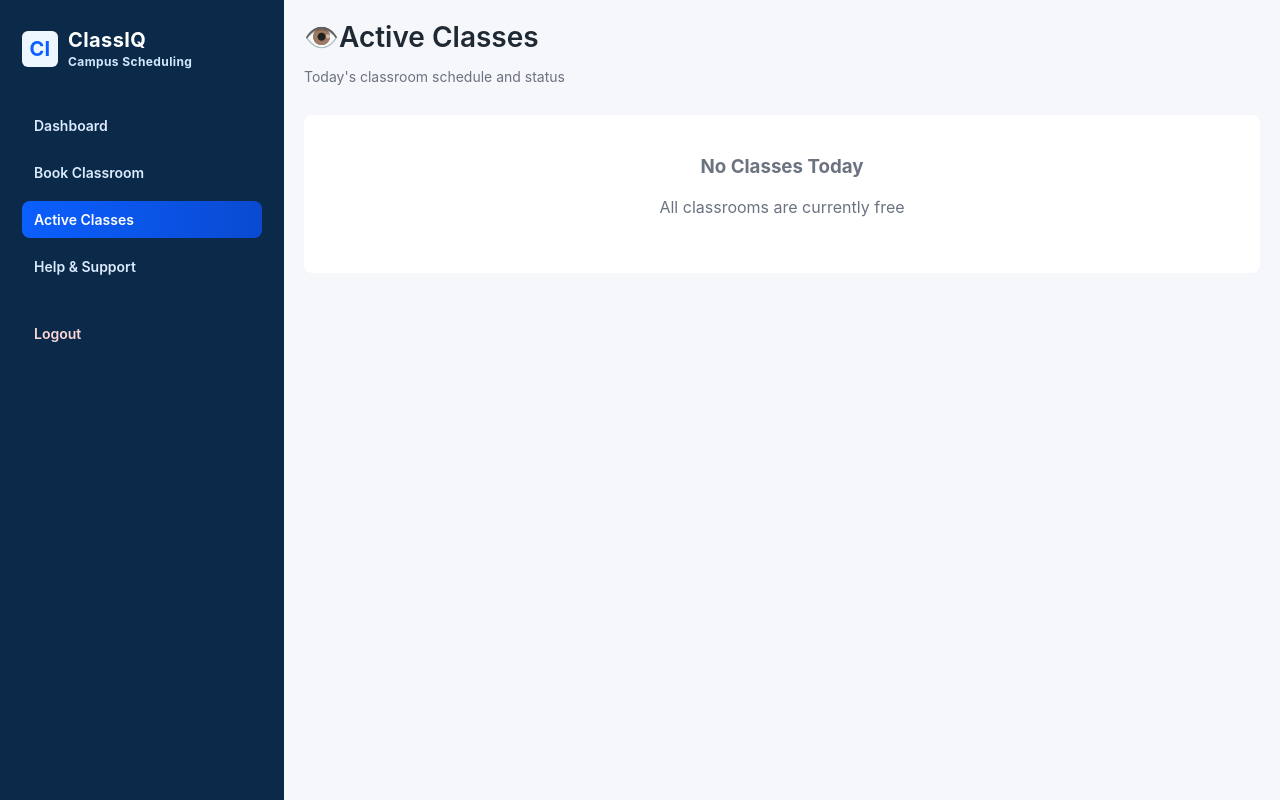
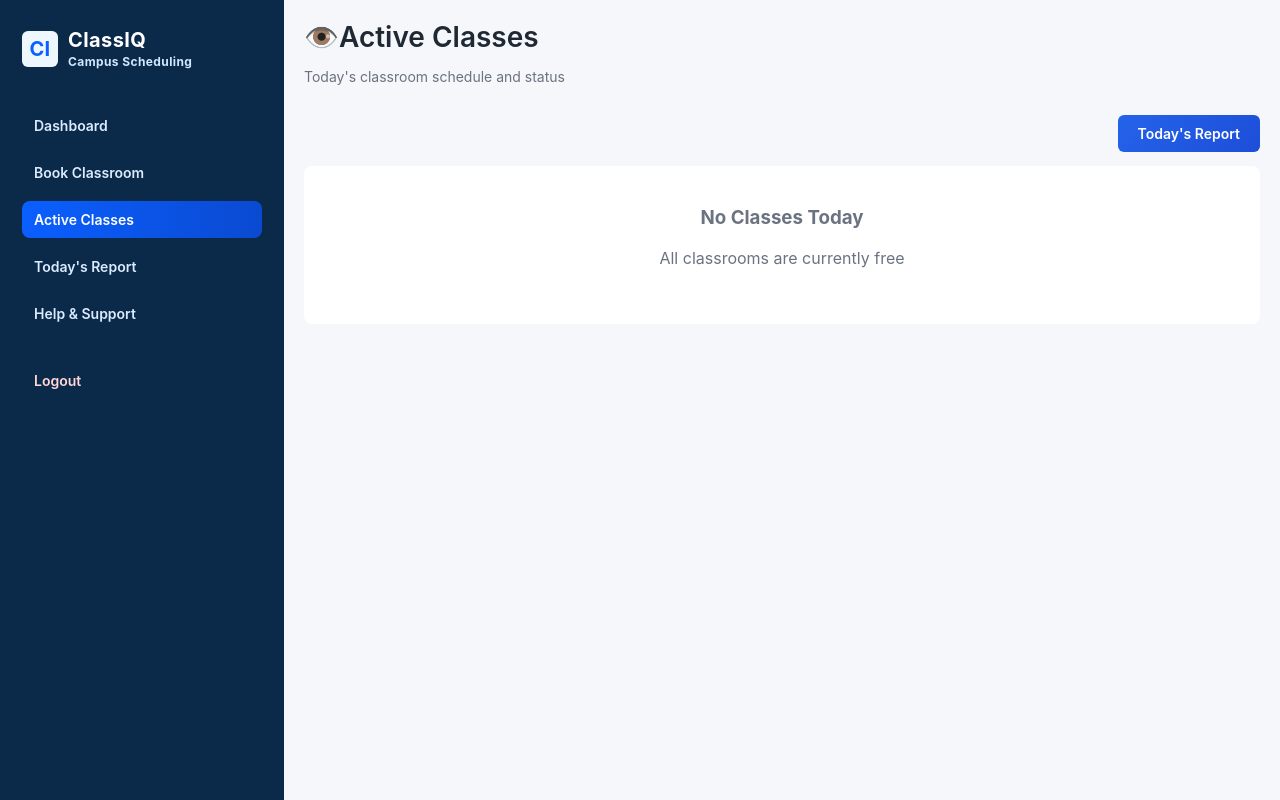
Before and after one commit to Chandini1105/ClassIQ_App, a Django app: page /active-classes/ in a window 1280 px wide. Run offline with Django 5.2, Linux system fonts and the light colour scheme; the visitor is signed in with stand-in values (Sample User, id 1); data that the repository does not hold is empty.

Commit message:
Add Today's Report navigation

```diff
--- a/static/css/style.css
+++ b/static/css/style.css
@@ -202,8 +202,13 @@ h1, h2, h3 {
 .btn-primary {
     padding: 10px 16px;
     border-radius: 8px;
+    border: none;
     background: linear-gradient(135deg,var(--primary-600) 0%,var(--primary-700) 100%);
     color: white;
+    text-decoration: none;
+    display: inline-block;
+    font-weight: 600;
+    cursor: pointer;
 }
 
 .cards {
--- a/templates/active_classes.html
+++ b/templates/active_classes.html
@@ -4,6 +4,10 @@
 <div class="page-header">
     <h1>👁️Active Classes</h1>
     <p class="subtitle">Today's classroom schedule and status</p>
+</div>
+
+<div style="display:flex;justify-content:flex-end;gap:10px;margin:0 auto 14px auto;max-width:1100px;">
+    <a class="btn-primary" href="{% url 'todays_report' %}" style="text-decoration:none;display:inline-block;flex:0 0 auto;">Today's Report</a>
 </div>
 
 {% if allocations %}
--- a/templates/base.html
+++ b/templates/base.html
@@ -40,6 +40,11 @@
                 Active Classes
             </a>
 
+            <a href="{% url 'todays_report' %}"
+               class="{% if request.resolver_match.url_name == 'todays_report' %}active{% endif %}">
+                Today's Report
+            </a>
+
             <a href="{% url 'help' %}"
                class="{% if request.resolver_match.url_name == 'help' %}active{% endif %}">
                 Help & Support
```
